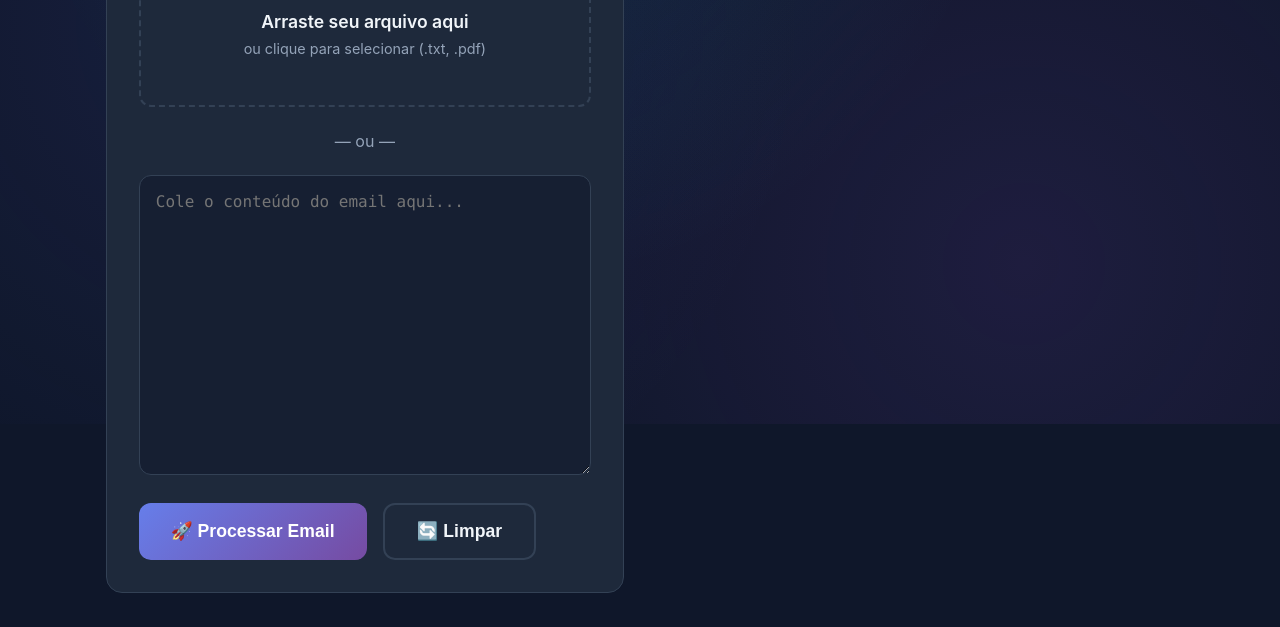
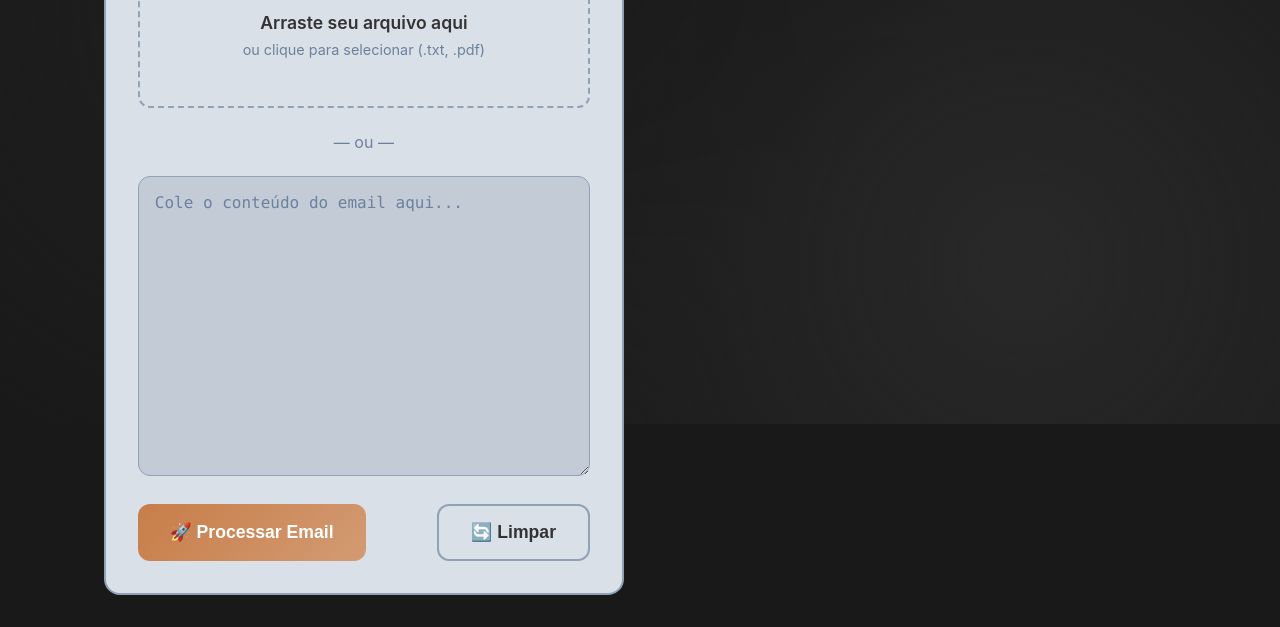
Before and after one commit to yojimat/email-classifier, a plain HTML site: page index.html in a window 1280 px wide. Shown: the part 376-1003 px from the top of the page. Drawn offline with Linux system fonts and the light colour scheme.

Commit message:
refactor: theme change

```diff
--- a/css/base.css
+++ b/css/base.css
@@ -45,7 +45,7 @@ h1 {
 textarea {
   width: 100%;
   min-height: 300px;
-  background: rgba(15, 23, 42, 0.5);
+  background: #C2CBD6;
   border: 1px solid var(--border-color);
   border-radius: 0.75rem;
   color: var(--text-primary);
@@ -56,12 +56,22 @@ textarea {
   transition: all 0.3s ease;
 }
 
-textarea:focus {
+textarea:focus,
+textarea:focus-visible {
   outline: none;
   border-color: var(--primary-color);
-  box-shadow: 0 0 0 3px rgba(99, 102, 241, 0.1);
+  box-shadow: 0 0 0 3px var(--shadow-color);
+}
+
+textarea::placeholder {
+  color: var(--text-secondary);
 }
 
 #fileInput {
   display: none;
 }
+
+::selection {
+  color: var(--text-primary);
+  background: #DDB492;
+}
--- a/css/components.css
+++ b/css/components.css
@@ -7,7 +7,7 @@
   background: var(--card-bg);
   border-radius: 1rem;
   padding: 2rem;
-  border: 1px solid var(--border-color);
+  border: 2px solid var(--border-color);
   backdrop-filter: blur(10px);
   transition: all 0.3s ease;
 }
@@ -80,7 +80,7 @@
 .upload-area:hover,
 .upload-area.active {
   border-color: var(--primary-color);
-  background: rgba(99, 102, 241, 0.05);
+  background: rgba(8, 10, 12, 0.05);
 }
 
 .upload-area.active {
@@ -136,7 +136,7 @@ button {
 
 button:hover {
   transform: translateY(-2px);
-  box-shadow: 0 10px 25px rgba(99, 102, 241, 0.3);
+  box-shadow: 0 10px 25px rgba(125, 74, 38, 0.5);
 }
 
 button:active {
@@ -152,6 +152,7 @@ button:disabled {
   display: flex;
   gap: 1rem;
   margin-top: 1.5rem;
+  justify-content: space-between;
 }
 
 .btn-secondary {
@@ -162,7 +163,7 @@ button:disabled {
 
 .btn-secondary:hover {
   border-color: var(--primary-color);
-  background: rgba(99, 102, 241, 0.1);
+  background: #CED6DF;
 }
 
 .copy-btn {
--- a/css/layout.css
+++ b/css/layout.css
@@ -9,9 +9,9 @@
   right: 0;
   bottom: 0;
   background-image:
-    radial-gradient(circle at 20% 50%, rgba(99, 102, 241, 0.1) 0%, transparent 50%),
-    radial-gradient(circle at 80% 80%, rgba(168, 85, 247, 0.1) 0%, transparent 50%),
-    radial-gradient(circle at 40% 20%, rgba(34, 211, 238, 0.1) 0%, transparent 50%);
+    radial-gradient(circle at 20% 50%, #1f1f1f 0%, transparent 50%),
+    radial-gradient(circle at 40% 20%, #191919 0%, transparent 50%),
+    radial-gradient(circle at 80% 80%, #292929 0%, transparent 50%);
   pointer-events: none;
   z-index: 1;
 }
--- a/css/variables.css
+++ b/css/variables.css
@@ -4,8 +4,8 @@
 
 :root {
   /* Primary Colors */
-  --primary-color: #6366f1;
-  --primary-dark: #4f46e5;
+  --primary-color: #c77d48;
+  --primary-dark: #191919;
 
   /* Status Colors */
   --success-color: #10b981;
@@ -13,16 +13,19 @@
   --danger-color: #ef4444;
 
   /* Background Colors */
-  --dark-bg: #0f172a;
-  --card-bg: #1e293b;
+  --dark-bg: #191919;
+  --card-bg: #DAE0E7;
 
   /* Text Colors */
-  --text-primary: #f1f5f9;
-  --text-secondary: #94a3b8;
+  --text-primary: #333333;
+  --text-secondary: #6C819D;
 
   /* Border Colors */
-  --border-color: #334155;
+  --border-color: #90A2B6;
 
   /* Gradients */
-  --gradient: linear-gradient(135deg, #667eea 0%, #764ba2 100%);
+  --gradient: linear-gradient(135deg, #c77d48 0%, #D39B73 100%);
+
+  /* Shadows */
+  --shadow-color: rgba(125, 74, 38, 0.3);
 }
```
